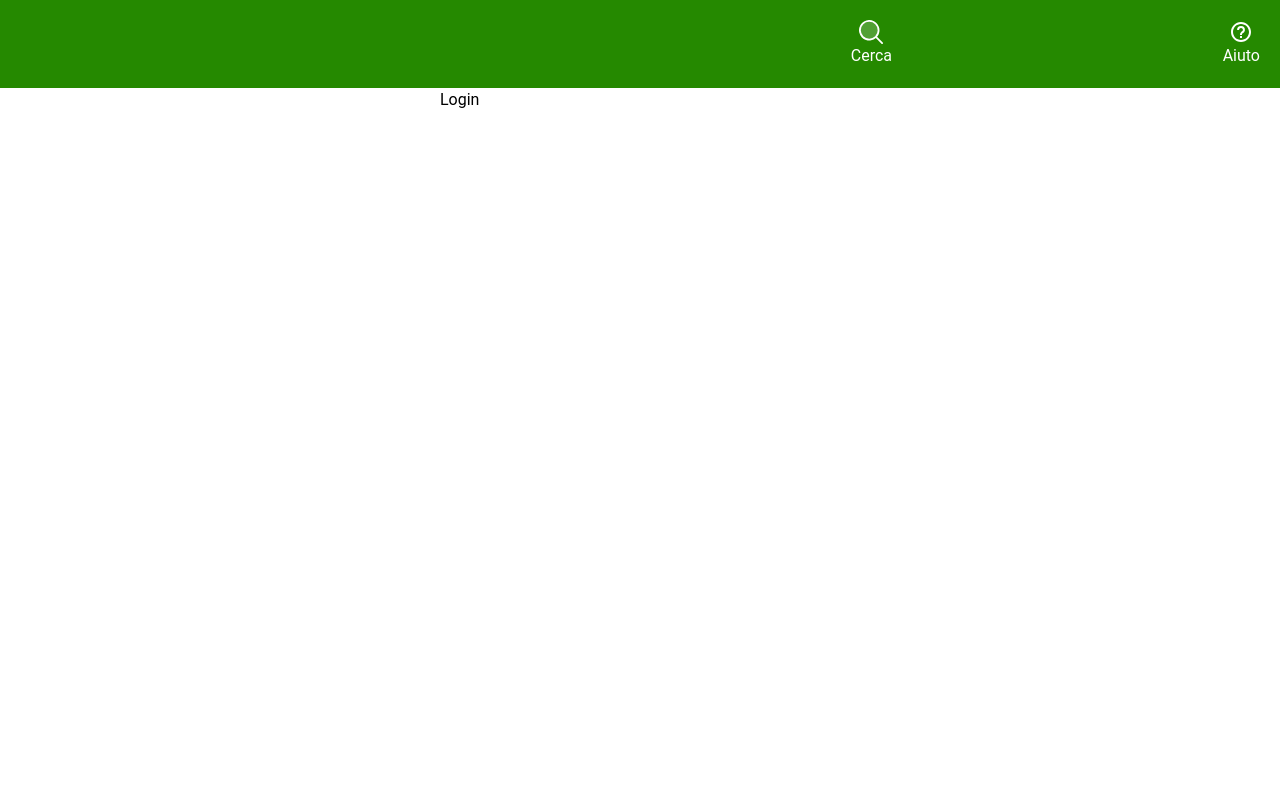
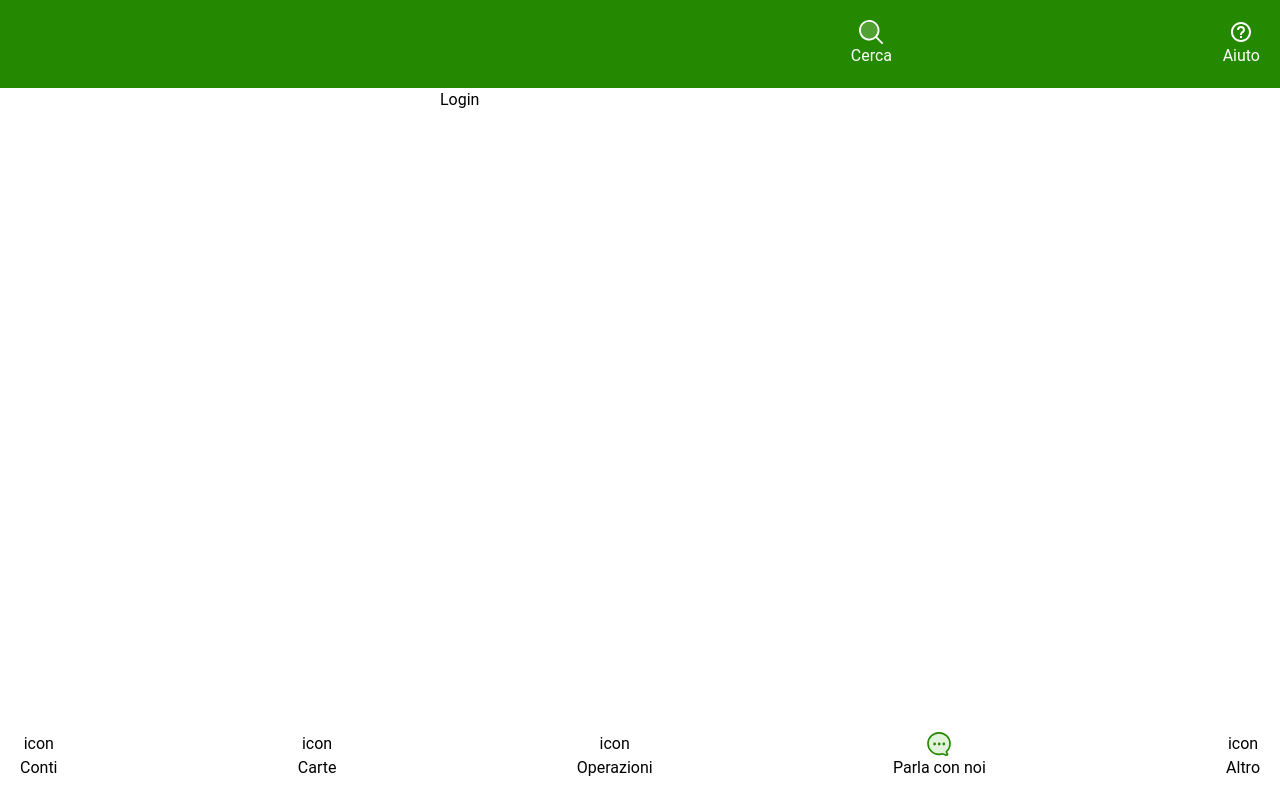
Before and after one commit to jnk626/intesa-challenge-fe, a React (Vite) app: page / in a window 1280 px wide. Built offline with nearby package versions, Linux system fonts and the light colour scheme.

Commit message:
adds the TalkToUs component and the footer

```diff
--- a/src/assets/icons.tsx
+++ b/src/assets/icons.tsx
@@ -271,3 +271,73 @@ export const help = (
     <path d="M12 2C6.486 2 2 6.486 2 12s4.486 10 10 10 10-4.486 10-10S17.514 2 12 2zm0 18c-4.411 0-8-3.589-8-8s3.589-8 8-8 8 3.589 8 8-3.589 8-8 8z"></path>
   </svg>
 );
+
+export const dialog = (
+  <svg
+    className="w-6 h-6 flex-shrink-0 mx-auto"
+    xmlns="http://www.w3.org/2000/svg"
+    width="21.5"
+    height="21.909"
+    viewBox="0 0 21.5 21.909"
+  >
+    <g
+      id="Raggruppa_23466"
+      data-name="Raggruppa 23466"
+      transform="translate(0.75 0.75)"
+    >
+      <g
+        id="Raggruppa_15584"
+        data-name="Raggruppa 15584"
+        transform="translate(0 0)"
+      >
+        <g id="Group-9">
+          <g id="Group-4">
+            <path
+              id="Path"
+              d="M33.421-11.154a9.383,9.383,0,0,0-2.928-7A9.818,9.818,0,0,0,23.381-21a9.722,9.722,0,0,0-7.032,2.85,9.337,9.337,0,0,0-2.928,6.956,9.486,9.486,0,0,0,2.928,6.976,9.62,9.62,0,0,0,7.032,2.91,10,10,0,0,0,2.271-.279q.159-.04.438-.1a4.414,4.414,0,0,0,.458-.12,1.1,1.1,0,0,1,.219-.06q.04,0,1.614.638a7.5,7.5,0,0,0,2.052.638q.837,0,.837-.757a2.433,2.433,0,0,0-.578-1.1,2.433,2.433,0,0,1-.578-1.1q0-.4.2-.478A9.084,9.084,0,0,0,33.421-11.154Z"
+              transform="translate(-13.421 21)"
+              fill="#e2f3db"
+              stroke="#258900"
+              stroke-linecap="round"
+              stroke-width="1.5"
+              fill-rule="evenodd"
+            />
+          </g>
+        </g>
+        <g
+          id="noun_Kebab_Menu_756732"
+          data-name="noun_Kebab Menu_756732"
+          transform="translate(15.658 8.945) rotate(90)"
+        >
+          <circle
+            id="Ellisse_1023"
+            data-name="Ellisse 1023"
+            cx="1.26"
+            cy="1.26"
+            r="1.26"
+            transform="translate(0 8.4)"
+            fill="#258900"
+          />
+          <circle
+            id="Ellisse_1024"
+            data-name="Ellisse 1024"
+            cx="1.26"
+            cy="1.26"
+            r="1.26"
+            transform="translate(0 4.2)"
+            fill="#258900"
+          />
+          <circle
+            id="Ellisse_1025"
+            data-name="Ellisse 1025"
+            cx="1.26"
+            cy="1.26"
+            r="1.26"
+            transform="translate(0)"
+            fill="#258900"
+          />
+        </g>
+      </g>
+    </g>
+  </svg>
+);
--- /dev/null
+++ b/src/components/footer/Footer.tsx
@@ -0,0 +1,35 @@
+import { NavLink } from "react-router-dom";
+import { dialog } from "../../assets/icons";
+
+export const Footer = () => {
+  return (
+    <>
+      <div className="flex p-5 w-full justify-between fixed bottom-0 bg-white">
+        <div className="flex flex-col place-items-center">
+          <span>icon</span>
+          <NavLink to="/profile/conto">
+            <p>Conti</p>
+          </NavLink>
+        </div>
+        <div className="flex flex-col place-items-center">
+          <span>icon</span>
+          Carte
+        </div>
+        <div className="flex flex-col place-items-center">
+          <span>icon</span>
+          Operazioni
+        </div>
+        <div className="flex flex-col place-items-center">
+          <span>{dialog}</span>
+          <NavLink to="/talk-to-us">
+            <p>Parla con noi</p>
+          </NavLink>
+        </div>
+        <div className="flex flex-col place-items-center">
+          <span>icon</span>
+          Altro
+        </div>
+      </div>
+    </>
+  );
+};
--- a/src/components/navigation/Navigation.tsx
+++ b/src/components/navigation/Navigation.tsx
@@ -1,6 +1,6 @@
 import { lens, help } from "../../assets/icons";
 
-export default function Navigation() {
+export const Navigation = () => {
   return (
     <>
       <nav>
--- a/src/components/profile/Profile.tsx
+++ b/src/components/profile/Profile.tsx
@@ -6,7 +6,7 @@ export default function Profile() {
       <h2 className="text-4xl pl-5 bg-green text-white">
         <strong>Conti</strong>
       </h2>
-      <div className="bg-green pt-10">
+      <div className="bg-green pt-10 mb-20">
         <Outlet />
       </div>
     </>
--- /dev/null
+++ b/src/components/talk-to-us/TalkToUs.tsx
@@ -0,0 +1,47 @@
+import { divider } from "../../assets/graphics";
+
+interface ContactService {
+  name: string;
+  //icons: JSX.Element[];
+  numbers: string[];
+}
+
+export const TalkToUs = () => {
+  const filialeDigitale: ContactService = {
+    name: "Filiale Digitale",
+    numbers: [],
+  };
+
+  const services: ContactService[] = [filialeDigitale];
+  return (
+    <>
+      <h2 className="text-4xl pl-5 bg-green text-white">
+        <strong>Parla con noi</strong>
+      </h2>
+      <div className="bg-green pt-10">
+        {services.map((service) => (
+          <>
+            <div className="flex flex-col justify-center mb-10 mx-3 gap-5 px-5 py-10 min-h-fit w-11/12 shadow rounded-lg bg-white">
+              <div className="flex justify-between text-3xl">
+                <h3>{service.name}</h3>
+                <span>icon</span>
+              </div>
+              <div className="flex justify-between text-2xl">
+                <h2>
+                  <strong>{service.numbers[0]}</strong>
+                </h2>
+                <span>icon</span>
+              </div>
+              <hr />
+              <div className="flex justify-between text-xl text-gray">
+                <p>{service.numbers[1]}</p>
+                <span>icon</span>
+              </div>
+            </div>
+          </>
+        ))}
+      </div>
+      {divider}
+    </>
+  );
+};
--- a/src/main.tsx
+++ b/src/main.tsx
@@ -12,6 +12,7 @@ import { BankAccount } from './components/bank-account/BankAccount.tsx'
 //import MovementsList from './components/movements-list/MovementList.element.tsx'
 //import movementsLoader from './components/movements-list/MovementList.loader.ts'
 import { accountLoader } from './components/bank-account/BankAccount.loader.ts'
+import { TalkToUs } from './components/talk-to-us/TalkToUs.tsx'
 
 const router = createBrowserRouter([
   {
@@ -33,6 +34,10 @@ const router = createBrowserRouter([
             loader: accountLoader,
           }
         ]
+      },
+      {
+        path: "/talk-to-us",
+        element: <TalkToUs />
       }
     ]
 
--- a/src/routes/root.tsx
+++ b/src/routes/root.tsx
@@ -1,11 +1,13 @@
 import { Outlet } from "react-router-dom";
-import Navigation from "../components/navigation/Navigation";
+import { Navigation } from "../components/navigation/Navigation";
+import { Footer } from "../components/footer/Footer";
 
 export default function Root() {
     return (
         <>
             <Navigation></Navigation>
             <Outlet></Outlet>
+            <Footer></Footer>
         </>
     )
 }
```
